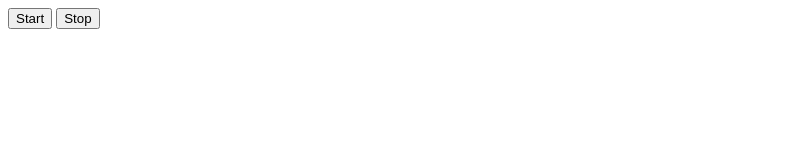
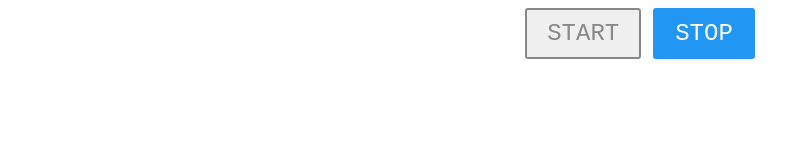
Before and after one commit to grig-d/goit-js-hw-11-color-switch, a plain HTML site: page index.html in a window 1280 px wide. Shown: the whole page, without its empty margins (0-810 px from the left). Drawn offline with Linux system fonts and the light colour scheme.

Commit message:
style css done

```diff
--- a/css/style.css
+++ b/css/style.css
@@ -0,0 +1,24 @@
+.control-panel {
+	text-align: center;
+}
+
+.btn {
+	font-family: "Roboto Mono", monospace;
+	margin-left: 4px;
+	margin-right: 4px;
+	text-transform: uppercase;
+	border: 0;
+    border:2px solid #2196f3;
+	background-color: #2196f3;
+	color: #ffffff;
+	padding: 10px 20px;
+	cursor: pointer;
+	font-size: 24px;
+	border-radius: 3px;
+}
+
+.btn:disabled {
+	background-color: #efefef;
+	color: #888888;
+    border:2px solid #888888;
+}
--- a/index.html
+++ b/index.html
@@ -3,12 +3,15 @@
 	<head>
 		<meta charset="UTF-8" />
 		<meta name="viewport" content="width=device-width, initial-scale=1.0" />
-        <title>color-switch</title>
-        <link rel="stylesheet" href="./css/style.css">
+		<title>color-switch</title>
+		<link rel="stylesheet" href="./css/style.css" />
 	</head>
 	<body>
-		<button type="button" data-action="start">Start</button>
-        <button type="button" data-action="stop">Stop</button>
-        <script src="./js/index.js"></script>
+		<div class="control-panel">
+			<button class="btn" type="button" data-action="start" disabled>Start</button>
+			<button class="btn" type="button" data-action="stop">Stop</button>
+		</div>
+
+		<script src="./js/index.js"></script>
 	</body>
 </html>
```
Also changed, not shown: js/index.js (line endings or trailing spaces).
